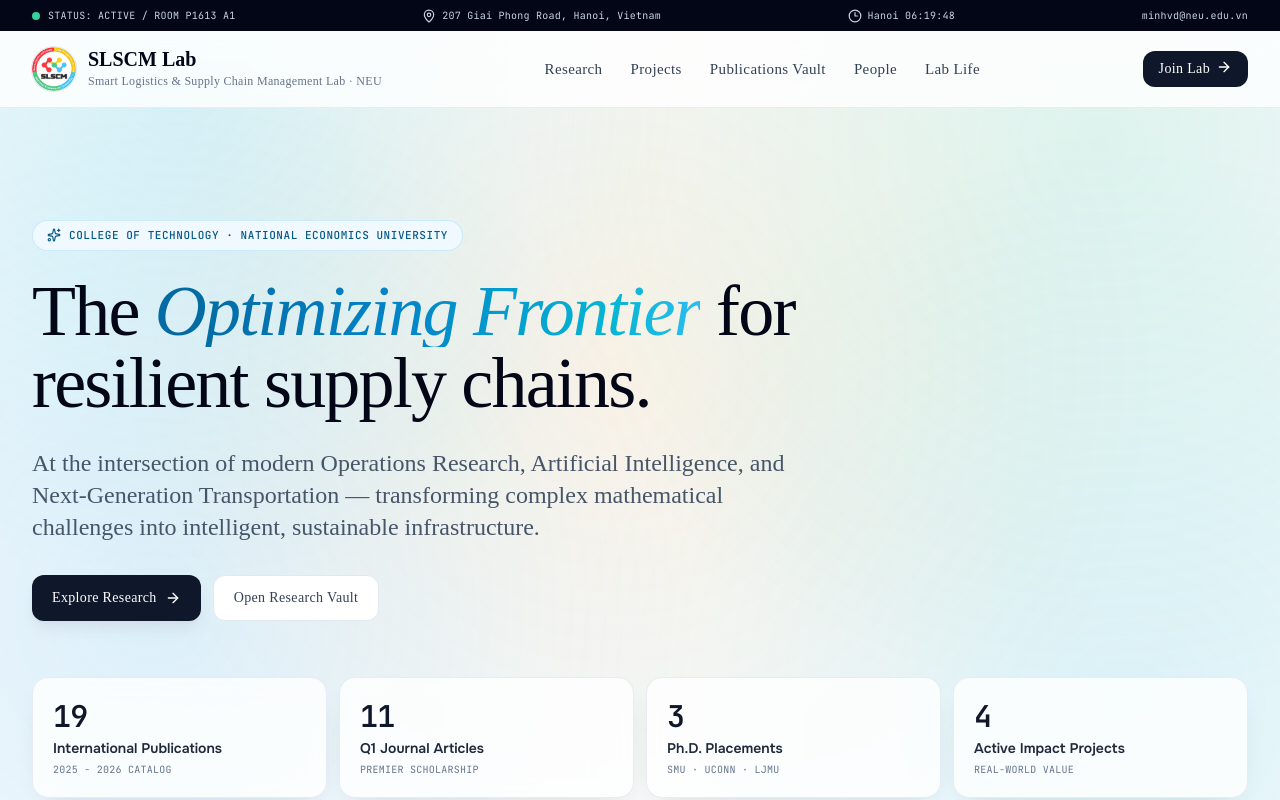
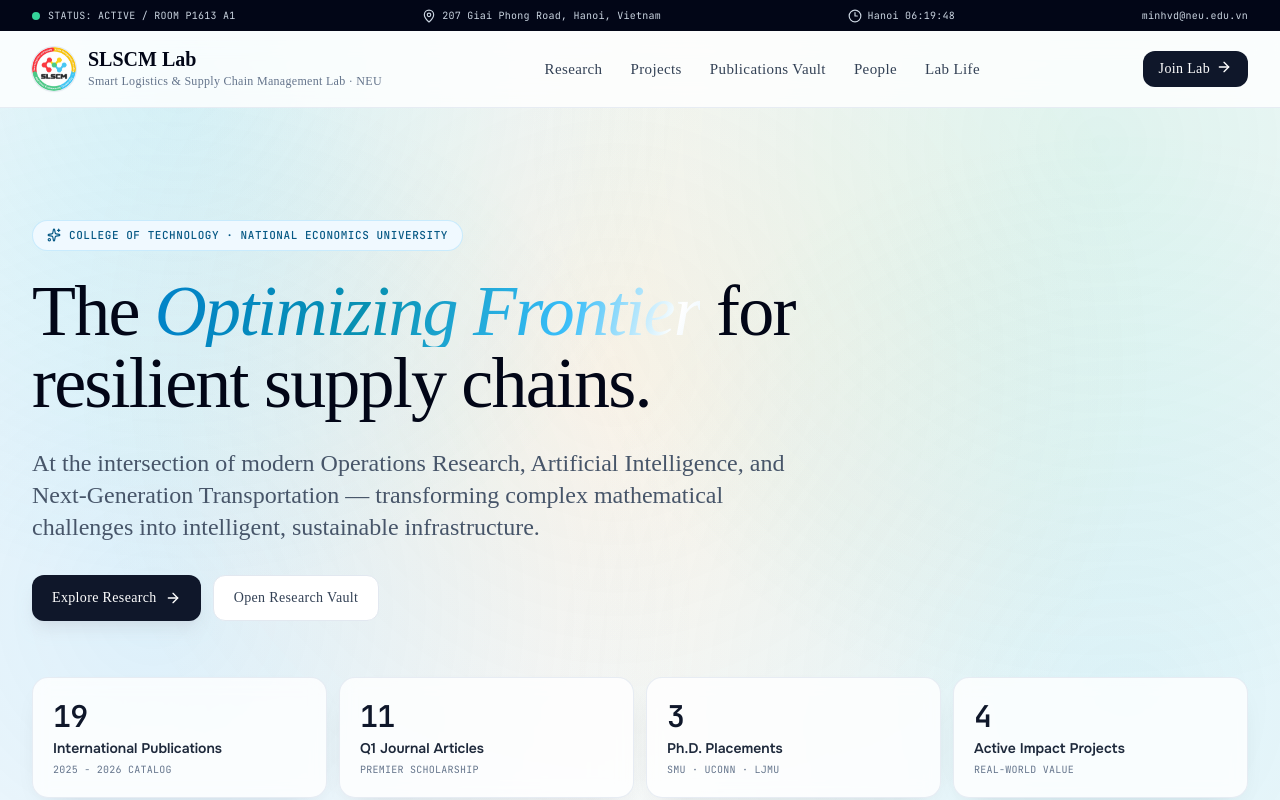
Before and after one commit to huutrungle2001/SLSCM_Lab, a React (Vite) app in the folder web/: page / in a window 1280 px wide. Shown: the top 800 px of the page. Built offline with nearby package versions, Linux system fonts and the light colour scheme; a web font is replaced by a local one.

Commit message:
feat(hero): restore original bright cyan-sky gradient with metallic sheen luster

```diff
--- a/web/src/App.tsx
+++ b/web/src/App.tsx
@@ -214,7 +214,7 @@ function Hero() {
             <em
               className="animate-gradient-flow"
               style={{
-                backgroundImage: 'linear-gradient(90deg, #0369a1 0%, #0284c7 20%, #06b6d4 40%, #38bdf8 50%, #06b6d4 60%, #0284c7 80%, #0369a1 100%)',
+                backgroundImage: 'linear-gradient(110deg, #0284c7 0%, #0891b2 18%, #38bdf8 36%, #ffffff 46%, #e0f2fe 50%, #38bdf8 54%, #0891b2 72%, #0284c7 90%, #0284c7 100%)',
                 backgroundSize: '200% 100%',
                 WebkitBackgroundClip: 'text',
                 WebkitTextFillColor: 'transparent',
--- a/web/src/index.css
+++ b/web/src/index.css
@@ -44,7 +44,7 @@ button, input, select { font: inherit; }
 }
 
 .animate-gradient-flow {
-  background: linear-gradient(90deg, #0369a1 0%, #0284c7 20%, #06b6d4 40%, #38bdf8 50%, #06b6d4 60%, #0284c7 80%, #0369a1 100%);
+  background: linear-gradient(110deg, #0284c7 0%, #0891b2 18%, #38bdf8 36%, #ffffff 46%, #e0f2fe 50%, #38bdf8 54%, #0891b2 72%, #0284c7 90%, #0284c7 100%);
   background-size: 200% 100%;
   -webkit-background-clip: text;
   -webkit-text-fill-color: transparent;
```
